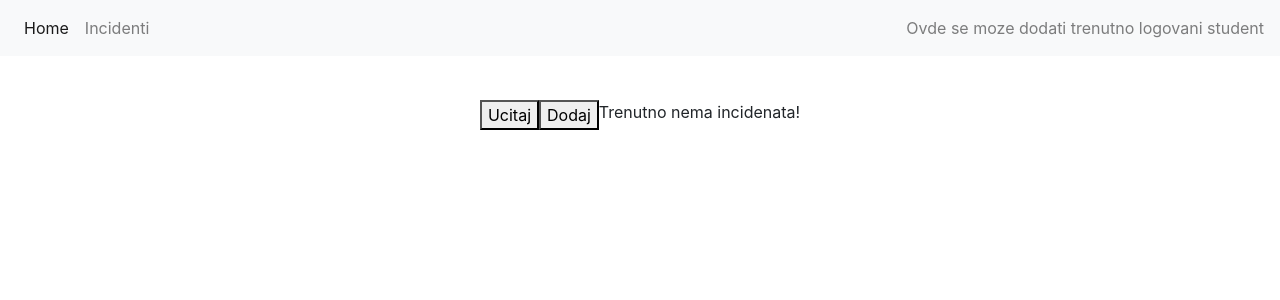
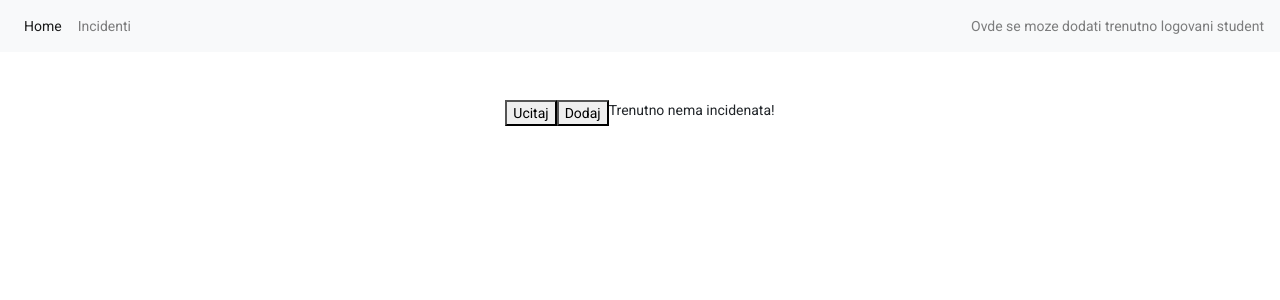
Before and after one commit to akulOn/web2, an Angular app in the folder angular-web2-app/: page /incidenti in a window 1280 px wide. Shown: the top 300 px of the page. Built offline with nearby package versions, Linux system fonts and the light colour scheme.

Commit message:
popravka sortiranja

```diff
--- a/angular-web2-app/angular.json
+++ b/angular-web2-app/angular.json
@@ -28,6 +28,7 @@
               "src/assets"
             ],
             "styles": [
+              "./node_modules/@angular/material/prebuilt-themes/indigo-pink.css",
               "./node_modules/bootstrap/dist/css/bootstrap.css",
               "src/styles.css"
             ],
@@ -95,6 +96,7 @@
               "src/assets"
             ],
             "styles": [
+              "./node_modules/@angular/material/prebuilt-themes/indigo-pink.css",
               "src/styles.css"
             ],
             "scripts": []
--- a/angular-web2-app/package.json
+++ b/angular-web2-app/package.json
@@ -11,11 +11,13 @@
   },
   "private": true,
   "dependencies": {
-    "@angular/animations": "~11.2.5",
+    "@angular/animations": "^11.2.7",
+    "@angular/cdk": "^11.2.6",
     "@angular/common": "~11.2.5",
     "@angular/compiler": "~11.2.5",
     "@angular/core": "~11.2.5",
     "@angular/forms": "~11.2.5",
+    "@angular/material": "^11.2.6",
     "@angular/platform-browser": "~11.2.5",
     "@angular/platform-browser-dynamic": "~11.2.5",
     "@angular/router": "~11.2.5",
--- a/angular-web2-app/src/app/app.module.ts
+++ b/angular-web2-app/src/app/app.module.ts
@@ -8,9 +8,18 @@
 import { NeRegistrovanComponent } from './components/neRegistrovan/ne-registrovan/ne-registrovan.component';
 import { IncidentiComponent } from './components/incidenti/incidenti/incidenti.component';
 
+import { BrowserAnimationsModule } from '@angular/platform-browser/animations';
+import { MatTableModule } from '@angular/material/table';
 import { MatSortModule } from '@angular/material/sort';
-import { BrowserAnimationsModule } from '@angular/platform-browser/animations';
+import { MatPaginatorModule } from '@angular/material/paginator';
 
+import { CUSTOM_ELEMENTS_SCHEMA } from '@angular/core';
+
+const materialModules = [
+  MatTableModule,
+  MatPaginatorModule,
+  MatSortModule
+];
 
 @NgModule({
   declarations: [
@@ -23,10 +32,11 @@
   imports: [
     BrowserModule,
     AppRoutingModule,
-    MatSortModule,
     BrowserAnimationsModule,
+    materialModules
   ],
   providers: [],
-  bootstrap: [AppComponent]
+  bootstrap: [AppComponent],
+  schemas: [CUSTOM_ELEMENTS_SCHEMA]
 })
 export class AppModule { }
--- a/angular-web2-app/src/app/components/incidenti/incidenti/incidenti.component.ts
+++ b/angular-web2-app/src/app/components/incidenti/incidenti/incidenti.component.ts
@@ -1,8 +1,9 @@
-import { Component, OnInit } from '@angular/core';
+import { Component, OnInit, ViewChild } from '@angular/core';
 import { IncidentService } from '../../../services/incident/incident.service';
 import { Incident } from '../../../entities/incident/incident';
 
 import { Sort } from '@angular/material/sort';
+import { PageEvent } from '@angular/material/paginator';
 
 @Component({
   selector: 'app-incidenti',
@@ -12,7 +13,6 @@
 export class IncidentiComponent implements OnInit {
   incidenti:Array<Incident>;
   sortedData:Array<Incident>;
-  order:string = "id";
 
   constructor(private incidentService:IncidentService) {
     this.incidenti = new Array<Incident>();
--- a/angular-web2-app/src/index.html
+++ b/angular-web2-app/src/index.html
@@ -6,8 +6,11 @@
   <base href="/">
   <meta name="viewport" content="width=device-width, initial-scale=1">
   <link rel="icon" type="image/x-icon" href="favicon.ico">
+  <link rel="preconnect" href="https://fonts.gstatic.com">
+  <link href="https://fonts.googleapis.com/css?family=Roboto:300,400,500" rel="stylesheet">
+  <link href="https://fonts.googleapis.com/icon?family=Material+Icons" rel="stylesheet">
 </head>
-<body>
+<body class="mat-typography">
   <app-root></app-root>
 </body>
 </html>
--- a/angular-web2-app/src/styles.css
+++ b/angular-web2-app/src/styles.css
@@ -1 +1,5 @@
 /* You can add global styles to this file, and also import other style files */
+@import "~@angular/material/prebuilt-themes/indigo-pink.css";
+
+html, body { height: 100%; }
+body { margin: 0; font-family: Roboto, "Helvetica Neue", sans-serif; }
```
Also changed, not shown: 1 other file (tests, documents, lock files or other folders).
